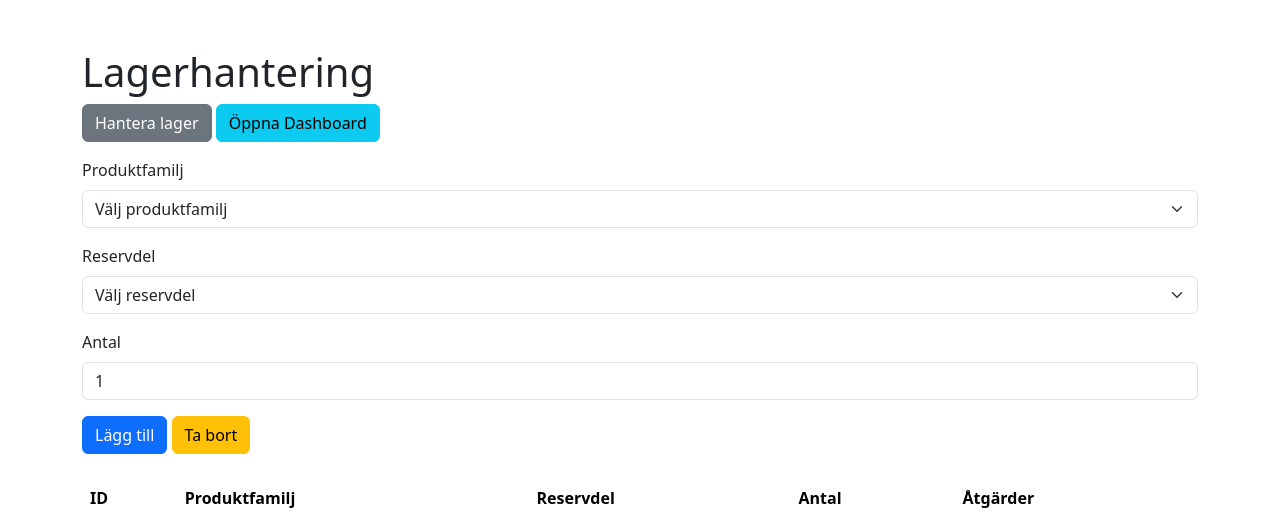
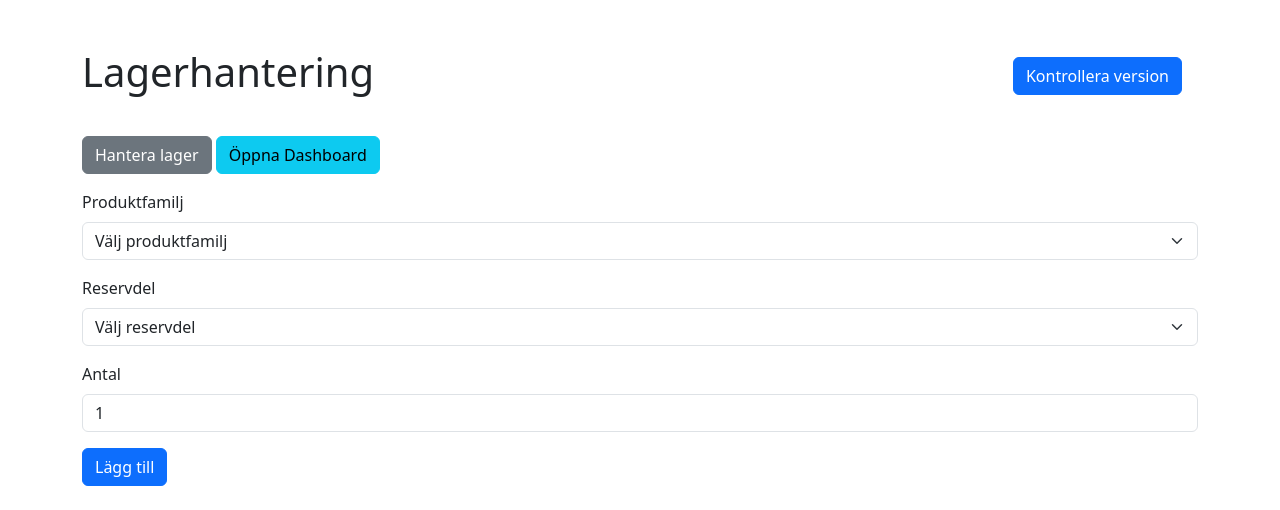
Before and after one commit to mewset/lagerhantering, a Flask app: page / in a window 1280 px wide. Shown: the top 510 px of the page. Run offline with Flask 3, Linux system fonts and the light colour scheme; data that the repository does not hold is empty.

Commit message:
La till knapp i index för manuell versionskontroll av applikationen. Adderad toast för att visa vad som händer

```diff
--- a/app.py
+++ b/app.py
@@ -12,61 +12,51 @@ import subprocess
 
 app = Flask(__name__)
 
-# Konfigurera loggning med detaljerad output
-logging.basicConfig(
-    filename='app.log',
-    level=logging.INFO,
-    format='%(asctime)s [%(levelname)s] %(message)s'
-)
+logging.basicConfig(filename='app.log', level=logging.INFO, format='%(asctime)s [%(levelname)s] %(message)s')
 logger = logging.getLogger(__name__)
 
 DATA_DIR = "data"
 DATA_FILE = os.path.join(DATA_DIR, "inventory.json")
 BACKUP_DIR = "db_backup"
 
-# Superduper versionskontroll
-def check_git_version():
-    """Kontrollera om lokal version matchar GitHub och uppdatera vid behov."""
+def check_git_version(manual=False):
+    """Kontrollera om lokal version matchar GitHub och hantera uppdatering."""
     try:
         logger.info("Startar versionsvalidering mot GitHub...")
-
-        # Hämta lokal commit-hash
         local_commit = subprocess.check_output(["git", "rev-parse", "HEAD"], text=True).strip()
         logger.info(f"Lokal commit-hash: {local_commit}")
 
-        # Hämta remote commit-hash från GitHub
         subprocess.run(["git", "fetch", "origin"], check=True)
         remote_commit = subprocess.check_output(["git", "rev-parse", "origin/main"], text=True).strip()
         logger.info(f"Remote commit-hash (GitHub): {remote_commit}")
 
-        if local_commit != remote_commit:
-            logger.warning("Lokala och remote versioner skiljer sig. Uppdatering krävs.")
-            # Kontrollera om det finns lokala ändringar som kan orsaka konflikter
+        if local-consuming != remote_commit:
+            logger.warning("Lokala och remote versioner skiljer sig.")
+            if manual:
+                logger.info("Manuell kontroll hittade ny version. Förbereder omstart för uppdatering.")
+                return {"update_needed": True, "message": "Ny version hittades. Servern startas om för att uppdatera."}
             status = subprocess.check_output(["git", "status", "--porcelain"], text=True).strip()
             if status:
-                logger.error("Lokala ändringar detekterade. Kan inte uppdatera automatiskt utan att riskera konflikter.")
-                logger.info("Status för lokala ändringar:\n" + status)
-                return False
-            # Kör git pull för att uppdatera
-            logger.info("Kör 'git pull origin main' för att hämta senaste versionen...")
+                logger.error("Lokala ändringar detekterade. Kan inte uppdatera automatiskt.")
+                return False if not manual else {"update_needed": False, "message": "Lokala ändringar hindrar uppdatering."}
+            logger.info("Kör 'git pull origin main'...")
             result = subprocess.run(["git", "pull", "origin", "main"], capture_output=True, text=True)
             if result.returncode == 0:
                 logger.info("Uppdatering lyckades:\n" + result.stdout)
-                # Starta om applikationen efter uppdatering
-                logger.info("Startar om applikationen för att använda den nya versionen...")
+                logger.info("Startar om applikationen...")
                 os.execv(sys.executable, [sys.executable] + sys.argv)
             else:
-                logger.error("Misslyckades med att uppdatera från GitHub:\n" + result.stderr)
-                return False
+                logger.error("Misslyckades med att uppdatera:\n" + result.stderr)
+                return False if not manual else {"update_needed": False, "message": "Uppdatering misslyckades."}
         else:
-            logger.info("Lokala och remote versioner är identiska. Ingen uppdatering behövs.")
-        return True
+            logger.info("Lokala och remote versioner är identiska.")
+            return True if not manual else {"update_needed": False, "message": "Ingen ny version hittades."}
     except subprocess.CalledProcessError as e:
         logger.error(f"Fel vid Git-kommando: {e.output}")
-        return False
+        return False if not manual else {"update_needed": False, "message": "Fel vid versionskontroll."}
     except Exception as e:
         logger.error(f"Oväntat fel vid versionsvalidering: {e}")
-        return False
+        return False if not manual else {"update_needed": False, "message": "Ett oväntat fel inträffade."}
 
 logger.info("Server Startas...")
 logger.info("Läser in modul: Filhantering")
@@ -82,6 +72,9 @@ if not os.path.exists(DATA_FILE):
     logger.info("Skapade ny databas: inventory.json")
 else:
     logger.info("Databas hittades: inventory.json")
+
+if not check_git_version():
+    logger.error("Versionsvalidering misslyckades vid uppstart. Startar med lokal version.")
 
 def read_inventory():
     try:
@@ -220,13 +213,17 @@ def delete_item(item_id):
     logger.warning(f"Försökte radera ID {item_id} som inte finns")
     return jsonify({"message": "Item not found"}), 404
 
+@app.route("/api/check_version", methods=["GET"])
+def check_version():
+    """API-endpoint för manuell versionskontroll."""
+    result = check_git_version(manual=True)
+    if result["update_needed"]:
+        logger.info("Ny version hittades via manuell kontroll. Startar om servern.")
+        threading.Timer(1.0, lambda: os.execv(sys.executable, [sys.executable] + sys.argv)).start()  # Starta om efter 1 sekund
+    return jsonify(result)
+
 if __name__ == "__main__":
     debug = '--debug' in sys.argv
-
-    # Kör versionsvalidering vid uppstart
-    if not check_git_version():
-        logger.error("Versionsvalidering misslyckades. Startar ändå med lokal version.")
-
     logger.info("Läser in modul: Schemaläggning")
     start_scheduler()
     logger.info("Servern är redo!")
--- a/templates/index.html
+++ b/templates/index.html
@@ -4,75 +4,50 @@
     <meta charset="UTF-8">
     <meta name="viewport" content="width=device-width, initial-scale=1.0">
     <title>Lagerhantering</title>
-    <!-- Bootstrap 5 CSS via CDN -->
     <link href="https://cdn.jsdelivr.net/npm/bootstrap@5.3.3/dist/css/bootstrap.min.css" rel="stylesheet" integrity="sha384-QWTKZyjpPEjISv5WaRU9OFeRpok6YctnYmDr5pNlyT2bRjXh0JMhjY6hW+ALEwIH" crossorigin="anonymous">
     <style>
-        /* Centrera toast med Flexbox */
+        .header-container {
+            display: flex;
+            justify-content: space-between;
+            align-items: center;
+            margin-bottom: 2rem;
+        }
+        .version-btn {
+            margin: 0 1rem; /* Passande marginal runt knappen */
+        }
         .toast-container {
             position: fixed;
-            top: 0;
-            left: 0;
-            width: 100%;
-            height: 100%;
-            display: none;
-            justify-content: center;
-            align-items: center;
+            top: 20px;
+            right: 20px;
             z-index: 1050;
         }
-        .toast-container.show {
-            display: flex;
-            background-color: rgba(0, 0, 0, 0.5);
+        #versionToast {
+            background-color: #ffffff;
+            color: #212529;
+            border: 1px solid #ced4da;
+            box-shadow: 0 4px 8px rgba(0, 0, 0, 0.1);
+            min-width: 300px;
         }
-        #deleteToast {
-            background-color: #dc3545;
-            color: #ffffff;
-            border: 2px solid #a71d2a;
-            box-shadow: 0 4px 8px rgba(0, 0, 0, 0.3);
-            min-width: 350px;
+        #versionToast .toast-header {
+            background-color: #f8f9fa;
+            color: #212529;
+            border-bottom: 1px solid #dee2e6;
         }
-        #deleteToast .toast-header {
-            background-color: #a71d2a;
-            color: #ffffff;
-            border-bottom: 1px solid #721c24;
-        }
-        #deleteToast .toast-header .btn-close {
-            filter: invert(1);
-        }
-        #deleteToast .toast-body {
-            background-color: #dc3545;
-        }
-        #deleteToast .btn-danger {
-            background-color: #a71d2a;
-            border-color: #a71d2a;
-        }
-        #deleteToast .btn-danger:hover {
-            background-color: #721c24;
-            border-color: #721c24;
-        }
-        #deleteToast .btn-secondary {
-            background-color: #c82333;
-            border-color: #c82333;
-        }
-        #deleteToast .btn-secondary:hover {
-            background-color: #bd2130;
-            border-color: #bd2130;
-        }
-        /* Stil för notissystem */
-        #notificationContainer {
-            margin-bottom: 1rem;
-        }
-        .status-notification {
-            margin-bottom: 0.5rem;
+        #versionToast .toast-body {
+            background-color: #ffffff;
         }
     </style>
 </head>
 <body>
     <div class="container mt-5">
-        <h1>Lagerhantering</h1>
+        <div class="header-container">
+            <h1>Lagerhantering</h1>
+            <button class="btn btn-primary version-btn" onclick="checkVersion()">Kontrollera version</button>
+        </div>
+
         <a href="/admin" class="btn btn-secondary mb-3">Hantera lager</a>
         <button class="btn btn-info mb-3" onclick="openDashboard()">Öppna Dashboard</button>
 
-        <!-- Formulär för att lägga till eller ta bort -->
         <form id="inventoryForm" class="mb-4">
             <div class="mb-3">
                 <label for="product_family" class="form-label">Produktfamilj</label>
@@ -90,14 +65,9 @@
                 <label for="quantity" class="form-label">Antal</label>
                 <input type="number" class="form-control" id="quantity" value="1" min="1" required>
             </div>
-            <button type="submit" class="btn btn-primary" id="addButton">Lägg till</button>
-            <button type="button" class="btn btn-warning" id="subtractButton">Ta bort</button>
+            <button type="submit" class="btn btn-primary">Lägg till</button>
         </form>
 
-        <!-- Container för flera notiser -->
-        <div id="notificationContainer"></div>
-
-        <!-- Lista över lager -->
         <table class="table table-striped">
             <thead>
                 <tr>
@@ -111,37 +81,49 @@
             <tbody id="inventoryTable"></tbody>
         </table>
 
-        <!-- Toast för bekräftelse -->
         <div class="toast-container">
-            <div id="deleteToast" class="toast" role="alert" aria-live="assertive" aria-atomic="true">
+            <div id="versionToast" class="toast" role="alert" aria-live="assertive" aria-atomic="true">
                 <div class="toast-header">
-                    <strong class="me-auto">Bekräfta radering</strong>
+                    <strong class="me-auto">Versionskontroll</strong>
                     <button type="button" class="btn-close" data-bs-dismiss="toast" aria-label="Close"></button>
                 </div>
-                <div class="toast-body">
-                    Är du säker på att du vill radera denna post? Detta kan inte ångras.
-                    <div class="mt-2">
-                        <button type="button" class="btn btn-danger btn-sm me-2" id="confirmDelete">Bekräfta</button>
-                        <button type="button" class="btn btn-secondary btn-sm" data-bs-dismiss="toast">Ångra</button>
-                    </div>
-                </div>
+                <div class="toast-body" id="versionToastBody"></div>
             </div>
         </div>
     </div>
 
-    <!-- SVG-defs för Bootstrap-ikoner -->
-    <svg xmlns="http://www.w3.org/2000/svg" style="display: none;">
-        <symbol id="exclamation-triangle-fill" fill="currentColor" viewBox="0 0 16 16">
-            <path d="M8.982 1.566a1.13 1.13 0 0 0-1.96 0L.165 13.233c-.457.778.091 1.767.98 1.767h13.713c.889 0 1.438-.99.98-1.767L8.982 1.566zM8 5c.535 0 .954.462.9.995l-.35 3.507a.552.552 0 0 1-1.1 0L7.1 5.995A.905.905 0 0 1 8 5zm.002 6a1 1 0 1 1 0 2 1 1 0 0 1 0-2z"/>
-        </symbol>
-        <symbol id="check-circle-fill" fill="currentColor" viewBox="0 0 16 16">
-            <path d="M16 8A8 8 0 1 1 0 8a8 8 0 0 1 16 0zm-3.97-3.03a.75.75 0 0 0-1.08.022L7.477 9.417 5.384 7.323a.75.75 0 0 0-1.06 1.06L6.97 11.03a.75.75 0 0 0 1.079-.02l3.992-4.99a.75.75 0 0 0-.01-1.05z"/>
-        </symbol>
-    </svg>
-
-    <!-- Bootstrap 5 JS och Popper.js via CDN -->
     <script src="https://cdn.jsdelivr.net/npm/@popperjs/core@2.11.8/dist/umd/popper.min.js" integrity="sha384-I7E8VVD/ismYTF4hNIPjVp/Zjvgyol6VFvRkX/vR+Vc4jQkC+hVqc2pM8ODewa9r" crossorigin="anonymous"></script>
     <script src="https://cdn.jsdelivr.net/npm/bootstrap@5.3.3/dist/js/bootstrap.min.js" integrity="sha384-0pUGZvbkm6XF6gxjEnlmuGrJXVbNuzT9qBBavbLwCsOGabYfZo0T0to5eqruptLy" crossorigin="anonymous"></script>
     <script src="{{ url_for('static', filename='js/index.js') }}"></script>
+    <script>
+        const versionToast = new bootstrap.Toast(document.getElementById('versionToast'));
+
+        function checkVersion() {
+            const toastBody = document.getElementById('versionToastBody');
+            toastBody.innerHTML = "Kontrollerar version...";
+            versionToast.show();
+
+            fetch('/api/check_version')
+                .then(response => response.json())
+                .then(data => {
+                    setTimeout(() => {
+                        toastBody.innerHTML = data.message;
+                        if (!data.update_needed) {
+                            setTimeout(() => versionToast.hide(), 2000); // Stäng toast efter 2 sekunder om ingen uppdatering
+                        }
+                    }, 1000); // Vänta 1 sekund för att visa "Kontrollerar version..."
+                })
+                .catch(error => {
+                    toastBody.innerHTML = "Fel vid versionskontroll.";
+                    setTimeout(() => versionToast.hide(), 2000);
+                });
+        }
+
+        function openDashboard() {
+            window.location.href = '/dashboard';
+        }
+
+
+    </script>
 </body>
 </html>
```
